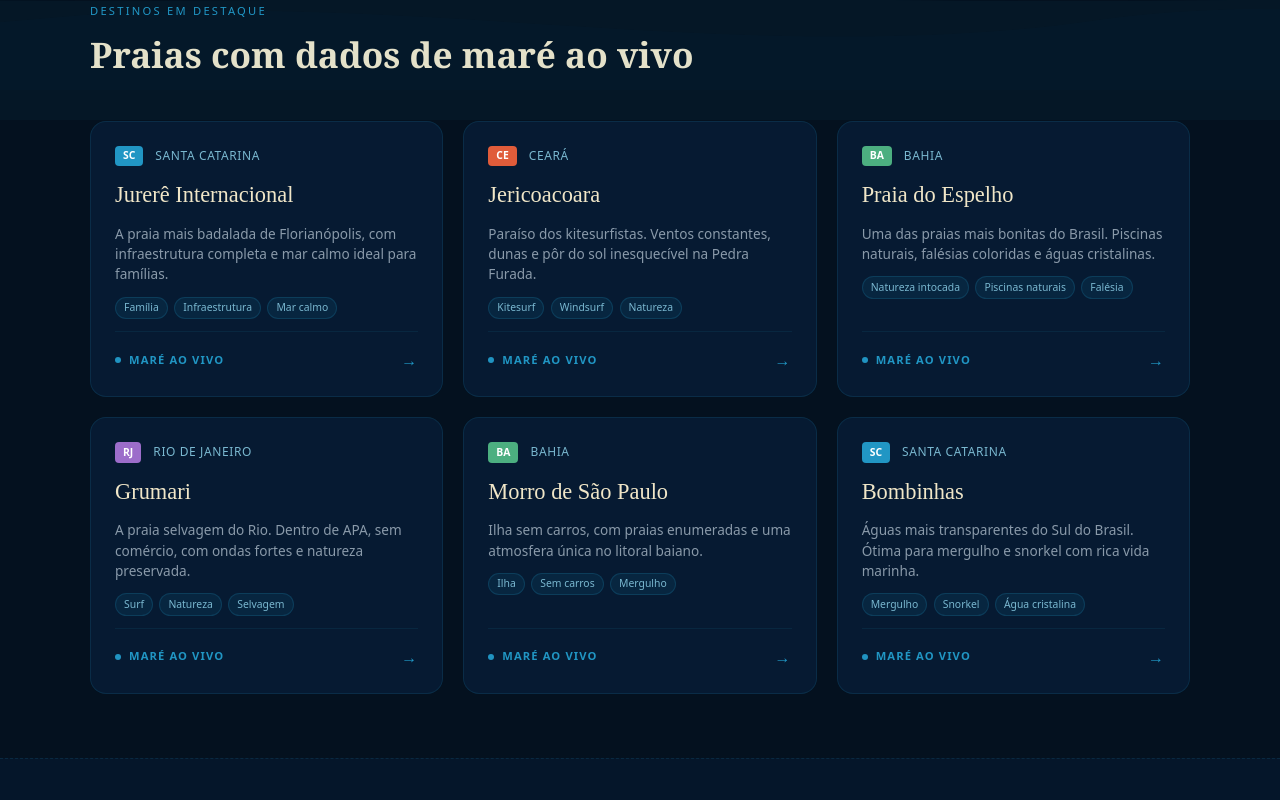
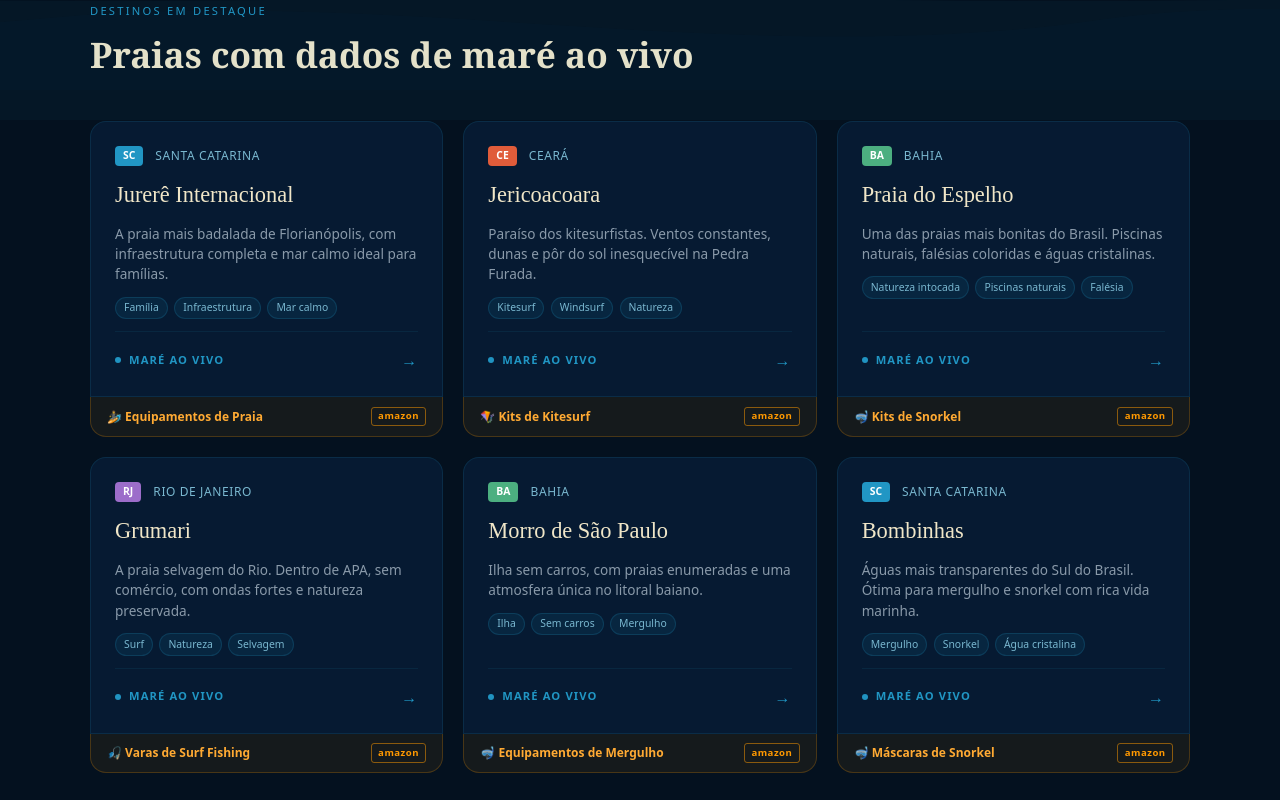
Before and after one commit to gustafa001/Mareagora, a Next.js app: page /guia-praias in a window 1280 px wide. Shown: the part 680-1480 px from the top of the page. Built offline with nearby package versions, Linux system fonts and the light colour scheme.

Commit message:
Add files via upload

```diff
--- a/app/guia-praias/page.tsx
+++ b/app/guia-praias/page.tsx
@@ -38,7 +38,7 @@ export const PRAIAS: Praia[] = [
     descricao: 'A praia mais badalada de Florianópolis, com infraestrutura completa e mar calmo ideal para famílias.',
     tags: ['Família', 'Infraestrutura', 'Mar calmo'],
     porto: { slug: 'porto-de-florianopolis', nome: 'Porto de Florianópolis', estado: 'SC', dataFile: '60245.json' },
-    afiliado: { label: 'Ver hotéis em Florianópolis', url: 'https://www.booking.com/city/br/florianopolis.html' },
+    afiliado: { label: '🏄 Equipamentos de Praia', url: 'https://www.amazon.com.br/s?k=equipamentos+praia+familia&tag=mareagora-20' },
   },
   {
     slug: 'jericoacoara-ce',
@@ -48,7 +48,7 @@ export const PRAIAS: Praia[] = [
     descricao: 'Paraíso dos kitesurfistas. Ventos constantes, dunas e pôr do sol inesquecível na Pedra Furada.',
     tags: ['Kitesurf', 'Windsurf', 'Natureza'],
     porto: { slug: 'porto-de-mucuripe-fortaleza', nome: 'Porto de Mucuripe - Fortaleza', estado: 'CE', dataFile: '30340.json' },
-    afiliado: { label: 'Ver hotéis em Jeri', url: 'https://www.booking.com/city/br/jijoca-de-jericoacoara.html' },
+    afiliado: { label: '🪁 Kits de Kitesurf', url: 'https://www.amazon.com.br/s?k=kitesurf+iniciante&tag=mareagora-20' },
   },
   {
     slug: 'praia-do-espelho-ba',
@@ -58,7 +58,7 @@ export const PRAIAS: Praia[] = [
     descricao: 'Uma das praias mais bonitas do Brasil. Piscinas naturais, falésias coloridas e águas cristalinas.',
     tags: ['Natureza intocada', 'Piscinas naturais', 'Falésia'],
     porto: { slug: 'porto-de-salvador', nome: 'Porto de Salvador', estado: 'BA', dataFile: '40141.json' },
-    afiliado: { label: 'Ver pousadas na região', url: 'https://www.booking.com/region/br/costa-do-descobrimento.html' },
+    afiliado: { label: '🤿 Kits de Snorkel', url: 'https://www.amazon.com.br/s?k=kit+snorkel+mergulho&tag=mareagora-20' },
   },
   {
     slug: 'grumari-rj',
@@ -68,7 +68,7 @@ export const PRAIAS: Praia[] = [
     descricao: 'A praia selvagem do Rio. Dentro de APA, sem comércio, com ondas fortes e natureza preservada.',
     tags: ['Surf', 'Natureza', 'Selvagem'],
     porto: { slug: 'rio-de-janeiro-fiscal', nome: 'Rio de Janeiro - Ilha Fiscal', estado: 'RJ', dataFile: '50140.json' },
-    afiliado: { label: 'Ver hotéis no Rio', url: 'https://www.booking.com/city/br/rio-de-janeiro.html' },
+    afiliado: { label: '🎣 Varas de Surf Fishing', url: 'https://www.amazon.com.br/s?k=vara+surf+fishing&tag=mareagora-20' },
   },
   {
     slug: 'morro-de-sao-paulo-ba',
@@ -78,7 +78,7 @@ export const PRAIAS: Praia[] = [
     descricao: 'Ilha sem carros, com praias enumeradas e uma atmosfera única no litoral baiano.',
     tags: ['Ilha', 'Sem carros', 'Mergulho'],
     porto: { slug: 'porto-de-salvador', nome: 'Porto de Salvador', estado: 'BA', dataFile: '40141.json' },
-    afiliado: { label: 'Ver pousadas em Morro', url: 'https://www.booking.com/city/br/morro-de-sao-paulo.html' },
+    afiliado: { label: '🤿 Equipamentos de Mergulho', url: 'https://www.amazon.com.br/s?k=equipamentos+mergulho+snorkel&tag=mareagora-20' },
   },
   {
     slug: 'bombinhas-sc',
@@ -88,7 +88,7 @@ export const PRAIAS: Praia[] = [
     descricao: 'Águas mais transparentes do Sul do Brasil. Ótima para mergulho e snorkel com rica vida marinha.',
     tags: ['Mergulho', 'Snorkel', 'Água cristalina'],
     porto: { slug: 'porto-de-florianopolis', nome: 'Porto de Florianópolis', estado: 'SC', dataFile: '60245.json' },
-    afiliado: { label: 'Ver hotéis em Bombinhas', url: 'https://www.booking.com/city/br/bombinhas.html' },
+    afiliado: { label: '🤿 Máscaras de Snorkel', url: 'https://www.amazon.com.br/s?k=mascara+snorkel+full+face&tag=mareagora-20' },
   },
 ]
 
@@ -137,7 +137,8 @@ export default function GuiaPraias() {
 
           <div className="gp-grid">
             {PRAIAS.map((praia) => (
-              <Link key={praia.slug} href={`/guia-praias/${praia.slug}`} className="gp-card">
+              <div key={praia.slug} className="gp-card-wrapper">
+                <Link href={`/guia-praias/${praia.slug}`} className="gp-card">
                   <div className="gp-card-header">
                     <span
                       className="gp-uf-badge"
@@ -159,6 +160,19 @@ export default function GuiaPraias() {
                     <span className="gp-arrow">→</span>
                   </div>
                 </Link>
+
+                {praia.afiliado && (
+                  <a
+                    href={praia.afiliado.url}
+                    target="_blank"
+                    rel="noopener noreferrer sponsored"
+                    className="gp-amazon-btn"
+                  >
+                    <span>{praia.afiliado.label}</span>
+                    <span className="gp-amazon-logo">amazon</span>
+                  </a>
+                )}
+              </div>
             ))}
           </div>
         </div>
@@ -271,19 +285,28 @@ const styles = `
     font-size: clamp(1.5rem, 3vw, 2.2rem); color: #f0e6c8; font-weight: 700;
   }
 
-  /* Cards */
+  /* Card wrapper */
   .gp-grid {
     display: grid;
     grid-template-columns: repeat(auto-fill, minmax(300px, 1fr));
     gap: 1.25rem;
   }
+  .gp-card-wrapper {
+    display: flex;
+    flex-direction: column;
+    gap: 0;
+  }
+
+  /* Cards */
   .gp-card {
     background: rgba(14,58,110,0.25);
     border: 1px solid rgba(33,150,196,0.15);
-    border-radius: 16px; padding: 1.5rem;
+    border-radius: 16px 16px 0 0;
+    padding: 1.5rem;
     text-decoration: none; display: flex; flex-direction: column; gap: 0.75rem;
     transition: transform 0.25s, border-color 0.25s, box-shadow 0.25s;
     position: relative; overflow: hidden;
+    flex: 1;
   }
   .gp-card::before {
     content: ''; position: absolute; top: 0; left: 0; right: 0; height: 2px;
@@ -317,6 +340,40 @@ const styles = `
 
   @keyframes gpPulse { 0% { opacity: 1; } 50% { opacity: 0.4; } 100% { opacity: 1; } }
 
+  /* Amazon affiliate button */
+  .gp-amazon-btn {
+    display: flex;
+    align-items: center;
+    justify-content: space-between;
+    gap: 0.5rem;
+    padding: 0.6rem 1rem;
+    background: rgba(255, 153, 0, 0.07);
+    border: 1px solid rgba(255, 153, 0, 0.22);
+    border-top: none;
+    border-radius: 0 0 16px 16px;
+    text-decoration: none;
+    font-size: 0.75rem;
+    color: #ffaa33;
+    font-weight: 600;
+    transition: background 0.2s, border-color 0.2s;
+  }
+  .gp-amazon-btn:hover {
+    background: rgba(255, 153, 0, 0.15);
+    border-color: rgba(255, 153, 0, 0.45);
+    color: #ffbb55;
+  }
+  .gp-amazon-logo {
+    font-size: 0.6rem;
+    font-weight: 900;
+    letter-spacing: 0.05em;
+    color: #ff9900;
+    text-transform: lowercase;
+    border: 1px solid rgba(255,153,0,0.5);
+    padding: 0.1rem 0.4rem;
+    border-radius: 3px;
+    white-space: nowrap;
+  }
+
   /* SEO Section */
   .gp-seo-section { padding: 5rem 2rem; background: #04111f; border-top: 1px solid rgba(33,150,196,0.1); }
   .gp-seo-grid { display: grid; grid-template-columns: 1.5fr 1fr; gap: 4rem; }
```
Lines whose indentation alone changed are shown as unchanged.
